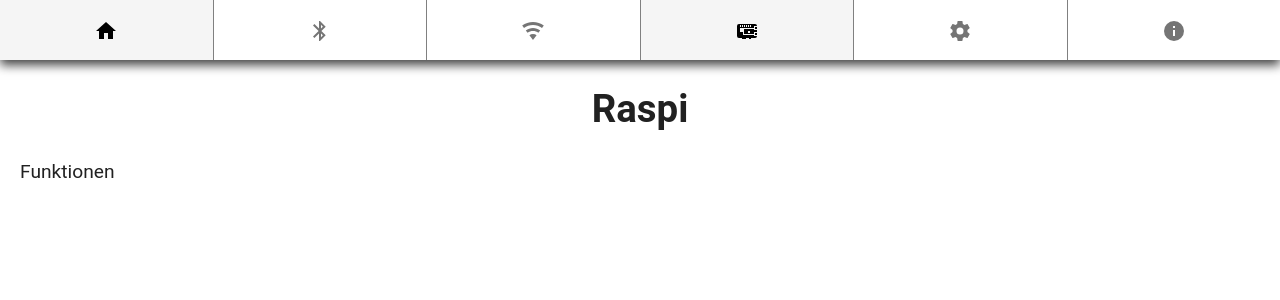
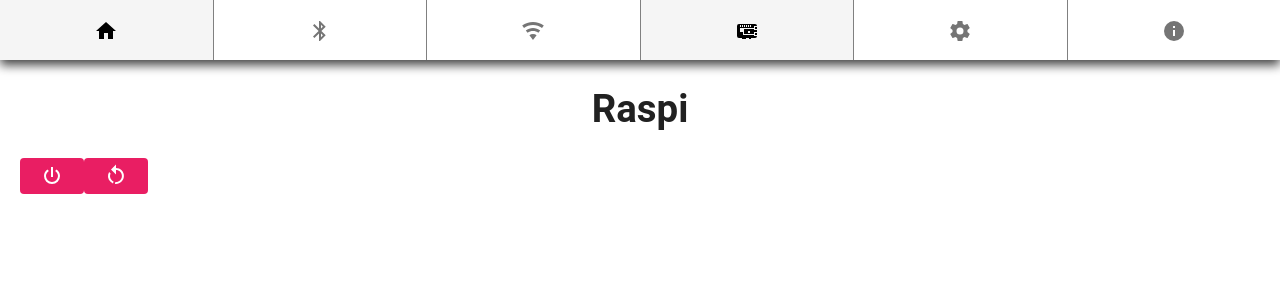
Before and after one commit to Travoltis/smartboombox, a Vue app: page /#/raspi in a window 1280 px wide. Shown: the top 300 px of the page. Built offline with nearby package versions, Linux system fonts and the light colour scheme; the HTML template or start-up script is replaced by a standard one.

Commit message:
Add icons and functionality

```diff
--- a/src/views/Raspi.vue
+++ b/src/views/Raspi.vue
@@ -1,6 +1,32 @@
 <template>
     <div class="container">
         <h1>Raspi</h1>
-        <p>Funktionen</p>
+        <v-btn v-on:click="shutdown" depressed class="pink white--text">
+            <v-icon>{{shutdownIcon}}</v-icon>
+            </v-btn>
+            <v-btn v-on:click="restart" depressed class="pink white--text">
+            <v-icon>{{restartIcon}}</v-icon>
+        </v-btn>
     </div>
 </template>
+
+<script>
+// icons from https://materialdesignicons.com/ with prefix mdi
+import { mdiPower, mdiRestart } from '@mdi/js'
+
+export default {
+    name: "Raspi",
+    data: () => ({
+        shutdownIcon: mdiPower,
+        restartIcon: mdiRestart,
+    }),
+    methods: {
+        shutdown: () => {
+            console.log('shutting down...');
+        },
+        restart: () => {
+            console.log('restarting...');
+        },
+    }
+}
+</script>
```
